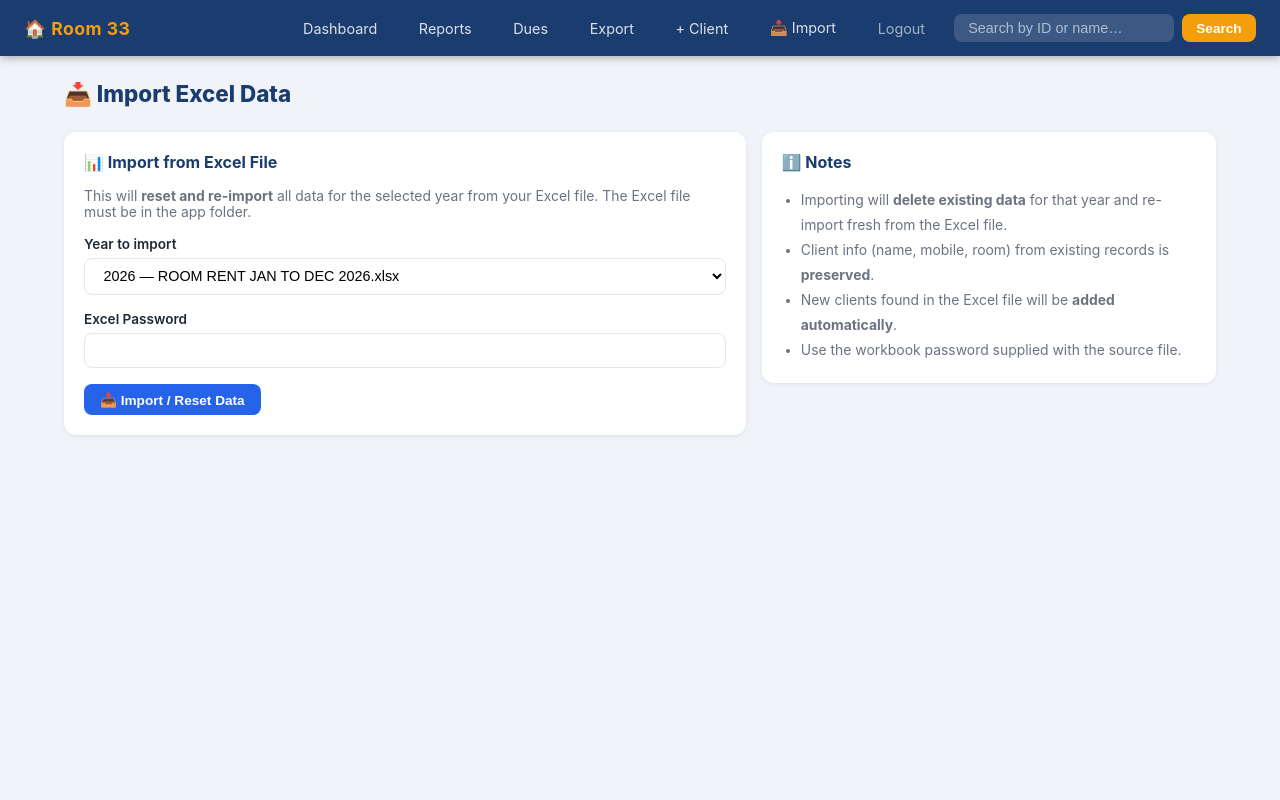
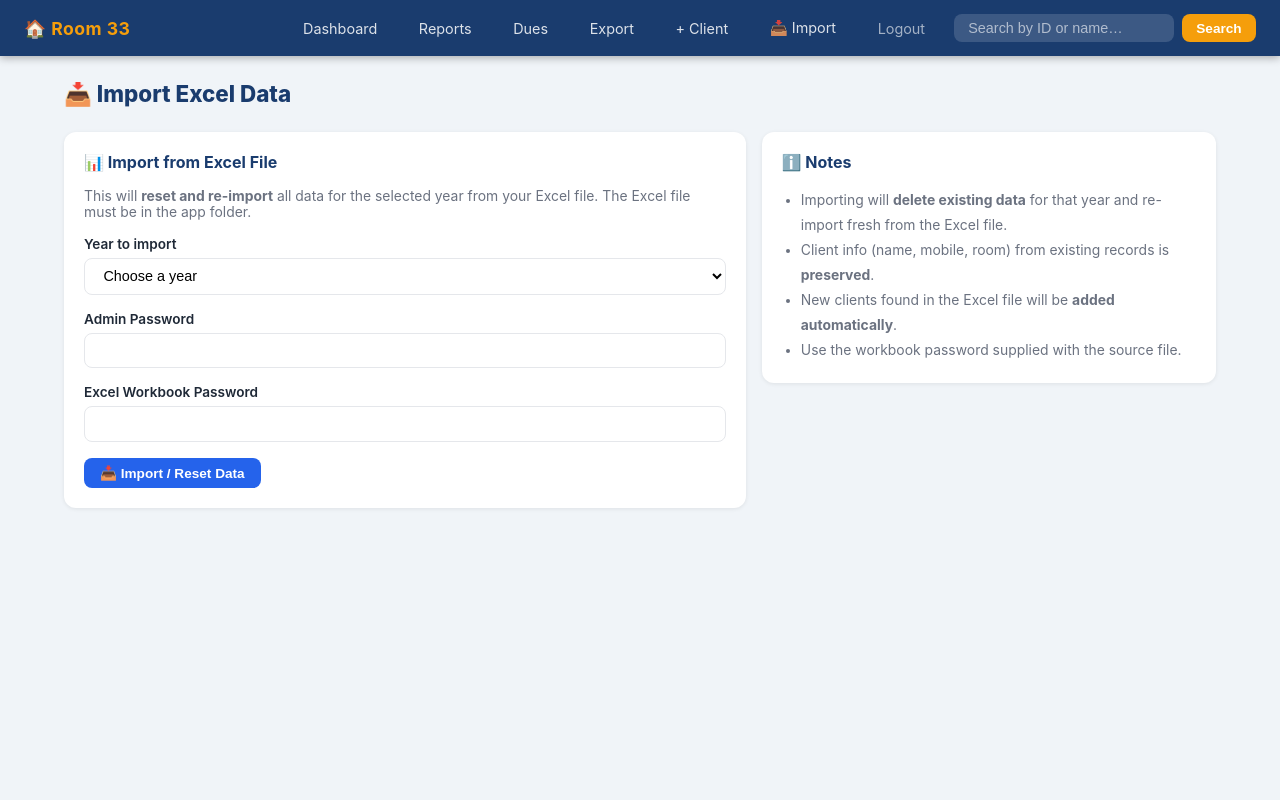
Before and after one commit to kabeerroom33/roomrent, a Flask app: page /admin/import in a window 1280 px wide. Run offline with Flask 3, Linux system fonts and the light colour scheme; the visitor is signed in with stand-in values (Sample User, id 1); data that the repository does not hold is empty; some libraries are stand-ins or nearby versions.

Commit message:
Secure Excel import and hide on mobile

```diff
--- a/rent-app/app.py
+++ b/rent-app/app.py
@@ -462,20 +462,24 @@ def import_excel():
     """Import or re-import data from Excel files."""
     message = None
     years = get_available_years()
-    selected_year = datetime.now().year
     if request.method == 'POST':
-        year = int(request.form.get('year', datetime.now().year))
-        selected_year = year
-        password = request.form.get('password', '').strip()
-        if not password:
+        year_value = request.form.get('year', '').strip()
+        admin_password = request.form.get('admin_password', '')
+        workbook_password = request.form.get('workbook_password', '').strip()
+        if not year_value.isdigit() or int(year_value) not in years:
+            message = ('error', 'Choose a year before importing.')
+        elif not check_password_hash(ADMIN_PASSWORD_HASH, admin_password):
+            message = ('error', 'The admin password is incorrect.')
+        elif not workbook_password:
             message = ('error', 'Enter the Excel workbook password before importing.')
         else:
+            year = int(year_value)
             try:
-                count = _do_import(year, password)
+                count = _do_import(year, workbook_password)
                 message = ('success', f'✅ Imported {count} payment records for {year}')
             except Exception as e:
                 message = ('error', f'Error: {e}')
-    return render_template('import.html', message=message, years=years, selected_year=selected_year)
+    return render_template('import.html', message=message, years=years)
 
 def _do_import(year, password):
     import msoffcrypto, openpyxl
@@ -536,7 +540,7 @@ def _do_import(year, password):
             with get_db() as conn:
                 conn.execute(
                     "INSERT INTO old_balances (client_id, year, amount) VALUES (?,?,?) "
-                    "ON CONFLICT(client_id) DO UPDATE SET amount=EXCLUDED.amount, year=EXCLUDED.year"
+                    "ON CONFLICT(client_id, year) DO UPDATE SET amount=EXCLUDED.amount"
                     if os.environ.get('DATABASE_URL') else
                     "INSERT OR REPLACE INTO old_balances (client_id, year, amount) VALUES (?,?,?)",
                     (no, year, ob_net))
--- a/rent-app/templates/base.html
+++ b/rent-app/templates/base.html
@@ -243,6 +243,7 @@
     }
     @media(max-width: 680px) {
       .import-layout { grid-template-columns: minmax(0, 1fr); }
+      body.import-page main { display: none; }
       .bottom-nav { display: block; }
       .topnav .nav-desktop { display: none; }
       body { padding-bottom: calc(70px + env(safe-area-inset-bottom)); }
@@ -265,7 +266,7 @@
     }
   </style>
 </head>
-<body>
+<body{% if request.endpoint == 'import_excel' %} class="import-page"{% endif %}>
 
 <nav class="topnav">
   <div class="brand">🏠 <span>{{ room_name }}</span></div>
@@ -298,7 +299,6 @@
     <li><a href="{{ url_for('monthly_payments_report') }}" {% if request.endpoint=='monthly_payments_report' %}class="active"{% endif %}><span class="icon">💰</span>Report</a></li>
     <li><a href="{{ url_for('dues_report') }}" {% if request.endpoint=='dues_report' %}class="active"{% endif %}><span class="icon">⚠️</span>Dues</a></li>
     <li><a href="{{ url_for('add_client') }}" {% if request.endpoint=='add_client' %}class="active"{% endif %}><span class="icon">➕</span>Add</a></li>
-    <li><a href="{{ url_for('import_excel') }}" {% if request.endpoint=='import_excel' %}class="active"{% endif %}><span class="icon">📥</span>Import</a></li>
     <li><a href="{{ url_for('logout') }}"><span class="icon">🔐</span>Logout</a></li>
   </ul>
 </nav>
--- a/rent-app/templates/import.html
+++ b/rent-app/templates/import.html
@@ -21,17 +21,22 @@
     <input type="hidden" name="csrf_token" value="{{ csrf_token }}"/>
     <div class="form-group">
       <label>Year to import</label>
-      <select name="year">
+      <select name="year" required>
+        <option value="" disabled {% if not request.form.get('year') %}selected{% endif %}>Choose a year</option>
         {% for available_year in years %}
-        <option value="{{ available_year }}" {% if available_year==selected_year %}selected{% endif %}>
+        <option value="{{ available_year }}" {% if request.form.get('year')|int == available_year %}selected{% endif %}>
           {{ available_year }} — ROOM RENT JAN TO DEC {{ available_year }}.xlsx
         </option>
         {% endfor %}
       </select>
     </div>
     <div class="form-group">
-      <label>Excel Password</label>
-      <input type="password" name="password" autocomplete="off" required/>
+      <label for="admin-password">Admin Password</label>
+      <input id="admin-password" type="password" name="admin_password" autocomplete="current-password" required/>
+    </div>
+    <div class="form-group">
+      <label for="workbook-password">Excel Workbook Password</label>
+      <input id="workbook-password" type="password" name="workbook_password" autocomplete="off" required/>
     </div>
     <button type="submit" class="btn btn-primary btn-block btn-lg">
       📥 Import / Reset Data
```
